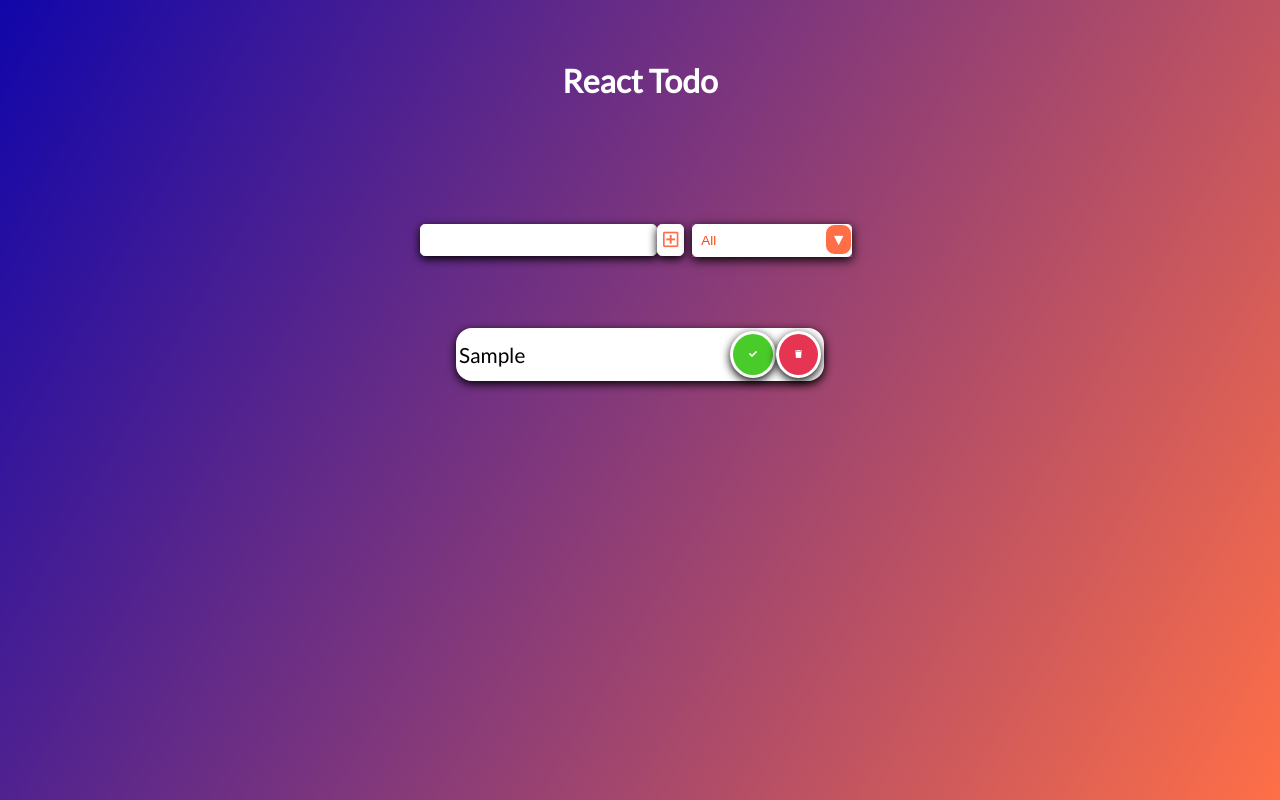
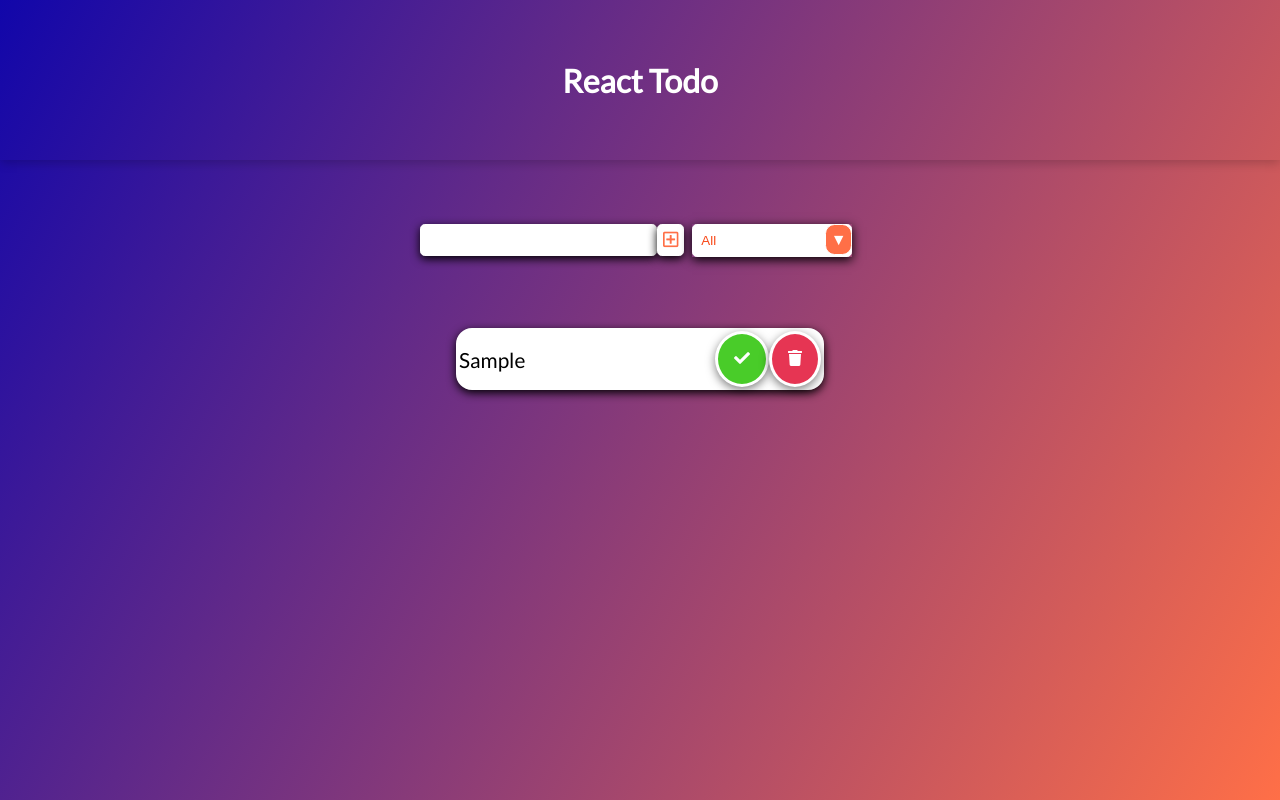
Before and after one commit to MERN-Max/React-todo, a React (Create React App) app: page / in a window 1280 px wide. Both pictures are taken after typing "Sample" into the empty fields and a click on the button 670 px from the left and 240 px from the top of the page. Built offline with nearby package versions, Linux system fonts and the light colour scheme.

Commit message:
add style

```diff
--- a/src/App.css
+++ b/src/App.css
@@ -13,6 +13,7 @@ body {
 }
 header {
 	font-size: 1rem;
+	box-shadow: 0 3px 10px rgb(0 0 0 / 0.2);
 }
 header,
 form {
@@ -30,6 +31,7 @@ form {
 	margin: 0;
 	top: 0;
 	width: 100%;
+	box-shadow: 0 3px 10px rgb(0 0 0 / 0.2);
 }
 form input,
 form button {
@@ -90,10 +92,10 @@ form button:hover {
 	color: white;
 	border-radius: 50%;
 	border: 3px solid #fff;
-	box-shadow: 0 3px 10px rgb(0 0 0 / 1);
+	box-shadow: 0 3px 10px rgb(0 0 0 / 0.5);
 	padding: 1rem;
 	cursor: pointer;
-	font-size: 0.5rem;
+	font-size: 1rem;
 }
 
 .complete-btn {
```
